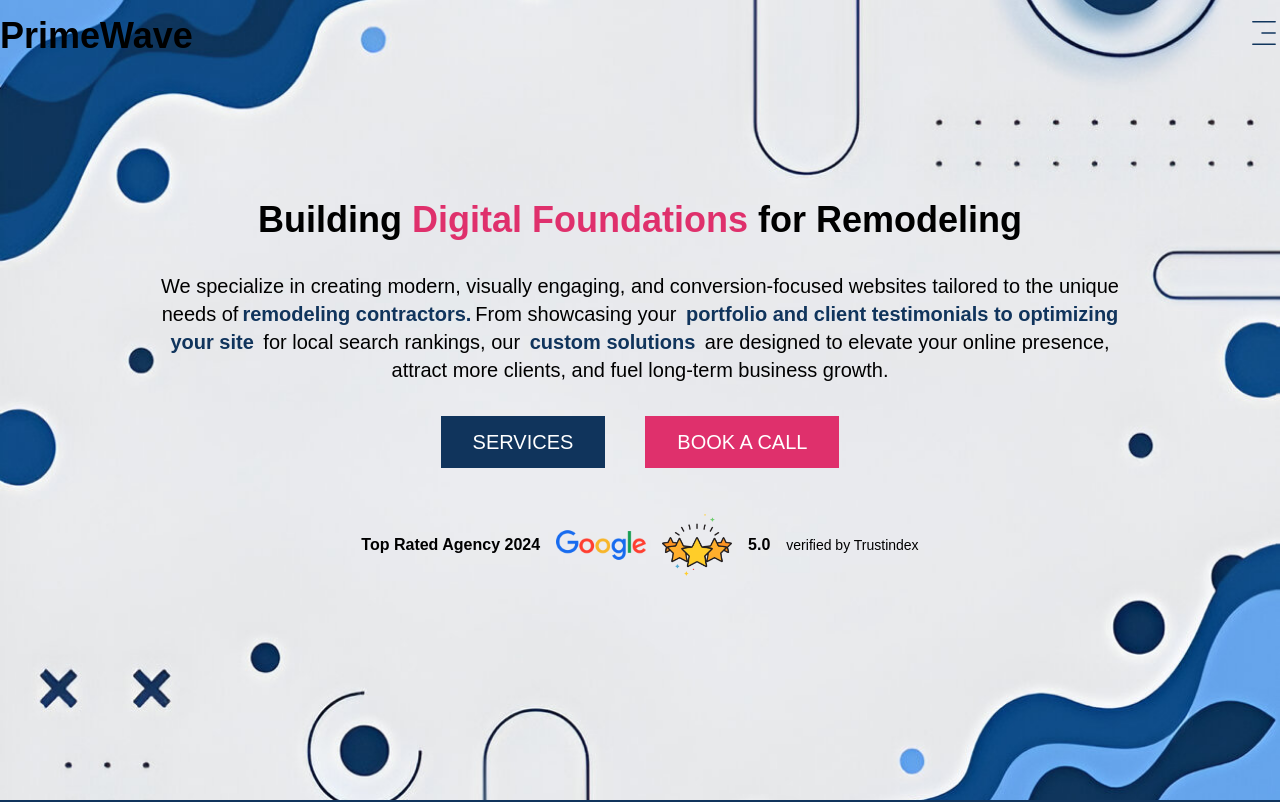
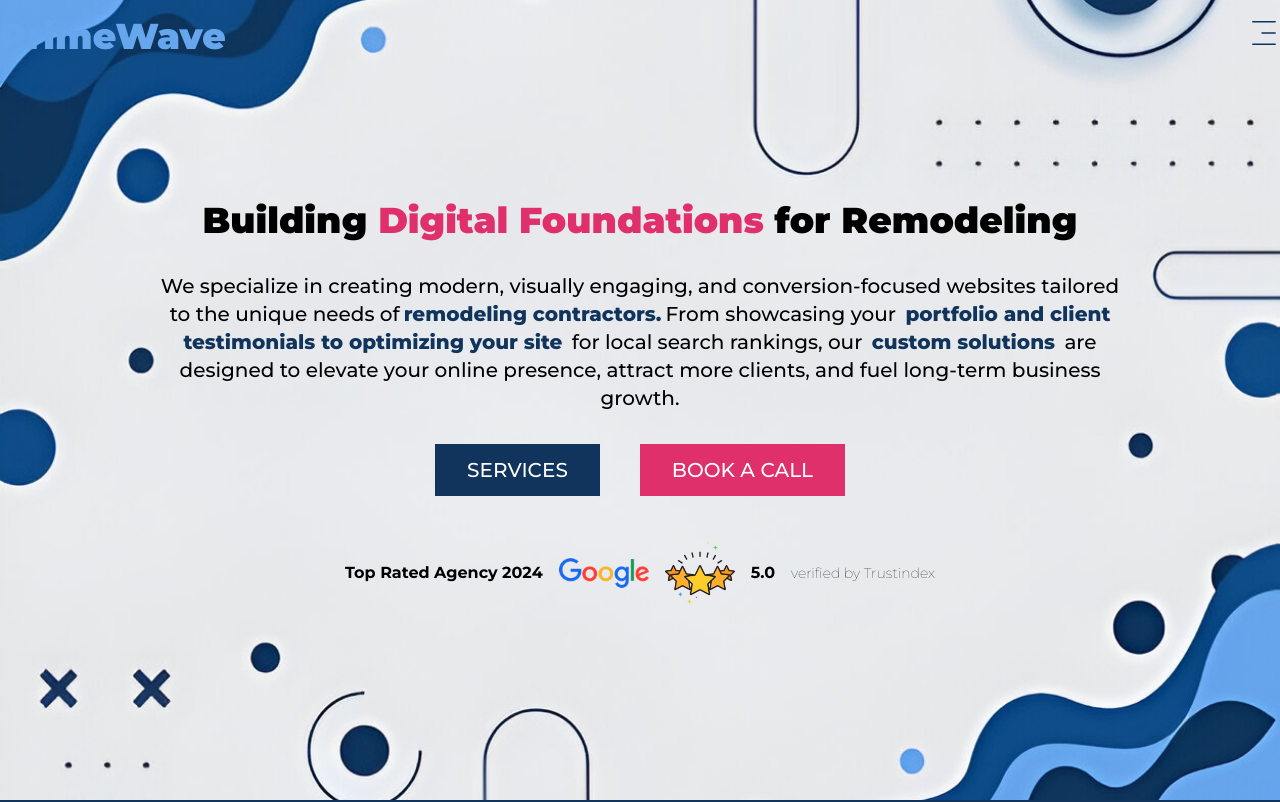
Before and after one commit to naymHdev/primewave-solutions, a Next.js app: page / in a window 1280 px wide. Shown: the top 802 px of the page. Built offline with nearby package versions, Linux system fonts and the light colour scheme.

Commit message:
[added] a montserrat font

```diff
--- a/src/app/globals.css
+++ b/src/app/globals.css
@@ -3,7 +3,7 @@
 @tailwind utilities;
 
 :root {
-  --background: #E9EAEE;
+  --background: #e9eaee;
   --foreground: #b9b9b9;
 }
 
@@ -17,7 +17,7 @@
 body {
   color: var(--foreground);
   background: var(--background);
-  font-family: Arial, Helvetica, sans-serif;
+  font-family: Arial, sans-serif, Montserrat;
 }
 
 @layer utilities {
--- a/src/app/layout.js
+++ b/src/app/layout.js
@@ -13,6 +13,11 @@ const geistMono = localFont({
   variable: "--font-geist-mono",
   weight: "100 900",
 });
+const geistMont = localFont({
+  src: "./fonts/Montserrat-VariableFont_wght.ttf",
+  variable: "--font-geist-mont",
+  weight: "100 900",
+});
 
 export const metadata = {
   title: "PrimeWave - Solutions",
@@ -23,7 +28,7 @@ export default function RootLayout({ children }) {
   return (
     <html lang="en">
       <body
-        className={`${geistSans.variable} ${geistMono.variable} antialiased`}
+        className={`${geistSans.variable} ${geistMono.variable} ${geistMont.variable} antialiased font-montserrat`}
       >
         <Navbar />
         {children}
--- a/src/components/banner/Banner.jsx
+++ b/src/components/banner/Banner.jsx
@@ -18,7 +18,7 @@ const Banner = () => {
       </div>
       <div className="absolute top-1/4">
         <div className=" text-center w-9/12 mx-auto">
-          <h1 className="text-4xl font-extrabold text-black">
+          <h1 className="text-4xl text-black font-black">
             Building <span className="text-primary">Digital Foundations</span>{" "}
             for Remodeling
           </h1>
--- a/src/components/layout/Navbar/Navbar.jsx
+++ b/src/components/layout/Navbar/Navbar.jsx
@@ -22,7 +22,7 @@ const Navbar = () => {
       <div className="container mx-auto flex items-center justify-between py-4 px-4 md:px-0">
         {/* Logo */}
         <div className="text-4xl font-extrabold">
-          <span className=" text-black">PrimeWave</span>
+          <span className="text-[#66A6EC] font-black font-montserrat">PrimeWave</span>
         </div>
 
         {/* Hamburger Menu Icon */}
--- a/tailwind.config.js
+++ b/tailwind.config.js
@@ -7,6 +7,9 @@ module.exports = {
   ],
   theme: {
     extend: {
+      fontFamily: {
+        montserrat: ["var(--font-geist-mont)", "sans-serif"],
+      },
       colors: {
         background: "var(--background)",
         foreground: "var(--foreground)",
```
Also changed, not shown: src/app/fonts/Montserrat-VariableFont_wght.ttf (added).
